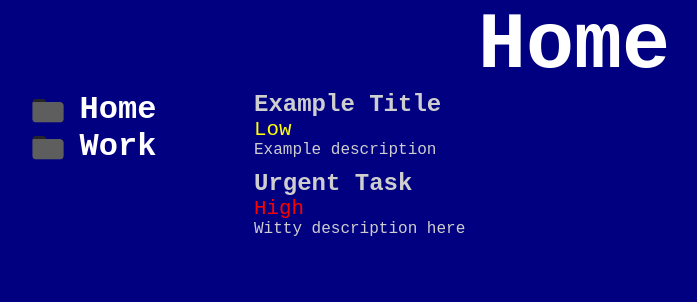
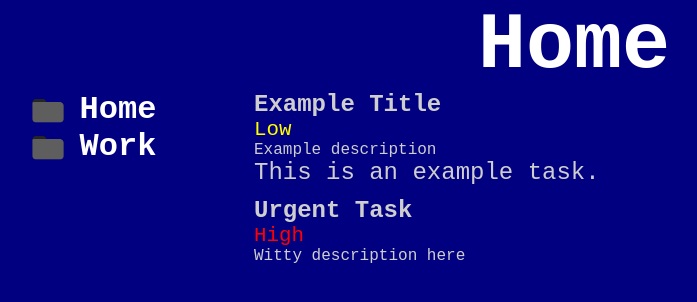
Before and after one commit to Noah-Gullo/todo-list, a website built with webpack: page src/template.html in a window 1280 px wide. Both pictures are taken after a click on the element "Example Title". Shown: the whole page, without its empty margins (66-763 px from the left). Built offline with nearby package versions, Linux system fonts and the light colour scheme.

Commit message:
Add toggle for tasks

```diff
--- a/src/scripts/application.js
+++ b/src/scripts/application.js
@@ -32,6 +32,10 @@ class Task{
 
     getBrief(){
         return this.brief;
+    }
+
+    getDescription(){
+        return this.description;
     }
 
     isExpanded(){
--- a/src/scripts/render.js
+++ b/src/scripts/render.js
@@ -44,14 +44,17 @@ function renderTask(task){
     const priority = renderPriority(task);
     const brief = renderBrief(task);
 
-    // If the task is expanded render additional information.
-    if(task.isExpanded()){
-
-    }
-
     taskDiv.appendChild(title);
     taskDiv.appendChild(priority);
     taskDiv.appendChild(brief);
+
+    // If the task is expanded render additional information.
+    if(task.isExpanded()){
+        const description = renderDescription(task);
+
+        taskDiv.appendChild(description);
+    }
+
 
 
     // If the task is in the DOM, remove it from the DOM, update the information, and add it back.
@@ -62,6 +65,7 @@ function renderTask(task){
     }
 }
 
+// Return the title text element of a task
 function renderTitle(task){
     const title = document.createElement("h2");
     title.setAttribute("class", "taskTitle");
@@ -73,6 +77,7 @@ function renderTitle(task){
     return title;
 }
 
+// Return the priority button of a task
 function renderPriority(task){
     const priority = document.createElement("button");
     priority.setAttribute("class", task.getPriority().toLowerCase());
@@ -83,6 +88,7 @@ function renderPriority(task){
     return priority;
 }
 
+// Return the brief description text of a task
 function renderBrief(task){
     const brief = document.createElement("p");
     brief.setAttribute("class", "brief");
@@ -92,6 +98,14 @@ function renderBrief(task){
         renderTask(task);
     });
     return brief;
+}
+
+// Return the complete description text of a task
+function renderDescription(task){
+    const description = document.createElement("p");
+    description.setAttribute("class", "description");
+    description.textContent = task.getDescription();
+    return description;
 }
 
 // Display all projects in a top-down list
--- a/src/styles.css
+++ b/src/styles.css
@@ -109,6 +109,10 @@ h1:hover{
     font-size: 1.05rem;
 }
 
+.task .description{
+    font-size: 1.5rem;
+}
+
 .task .high,
 .task .medium,
 .task .low{
```
